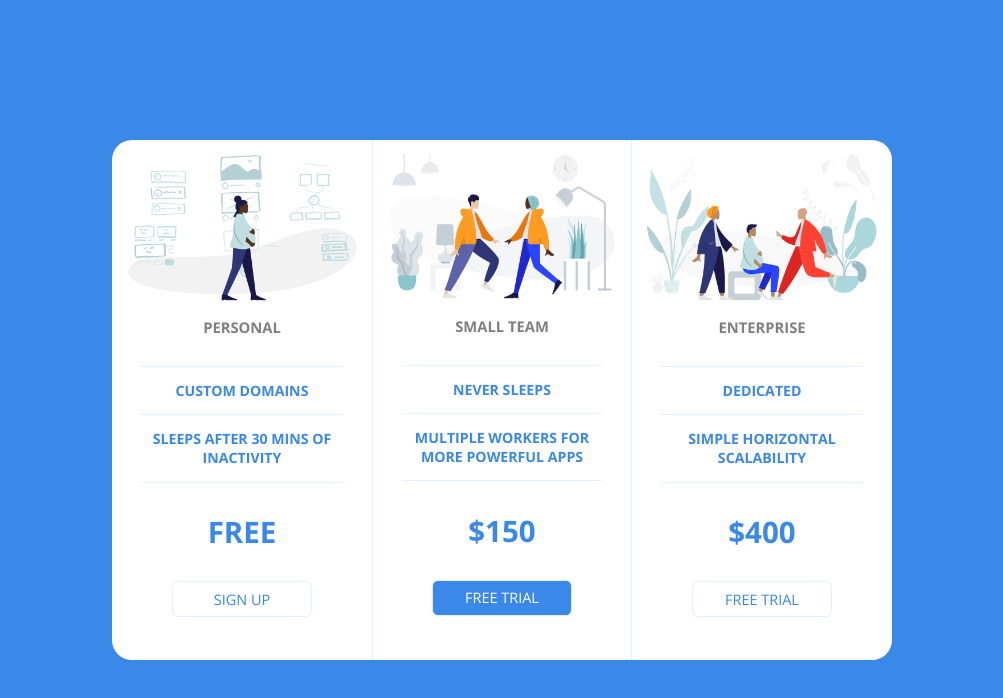
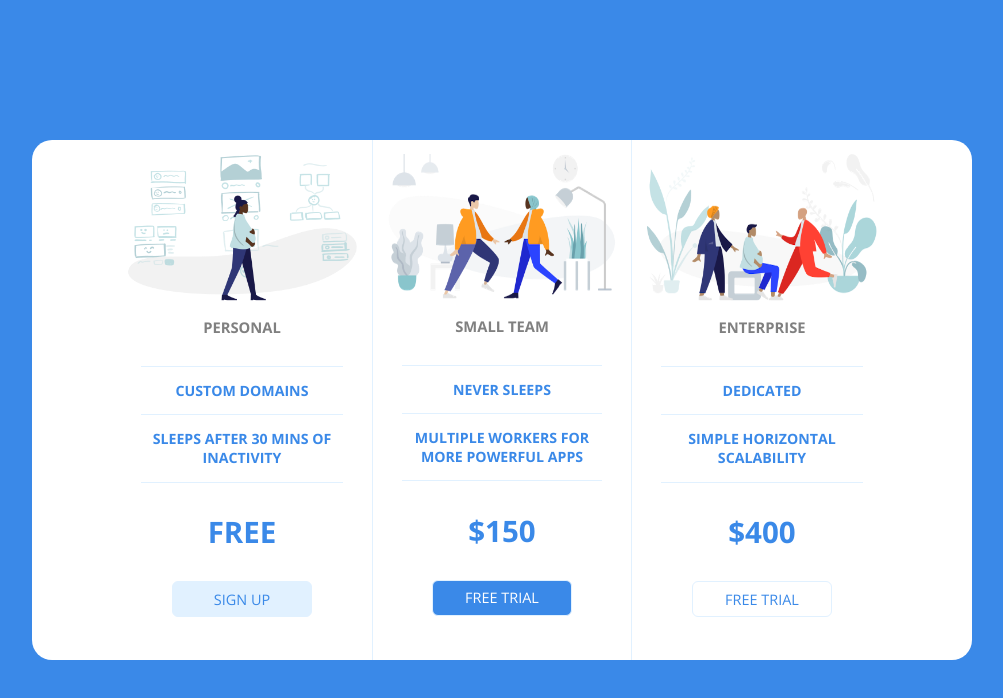
Before and after one commit to Sw0rd74nd/Web-Engineering-1, a plain HTML site: page Vorlesung 2 (17.05.23)/pricetable/index.html in a window 1280 px wide. In both pictures the pointer is over the link "SIGN UP". Shown: the whole page, without its empty margins (138-1141 px from the left). Drawn offline with nearby package versions, Linux system fonts and the light colour scheme.

Commit message:
padding desktop

```diff
--- a/Vorlesung 2 (17.05.23)/pricetable/app.css
+++ b/Vorlesung 2 (17.05.23)/pricetable/app.css
@@ -34,6 +34,8 @@ body {
     justify-content: center;
     border-radius: 20px;
     background-color: white;
+    padding-left: 80px;
+    padding-right: 80px;
 }
 
 .pricing-plan {
@@ -89,9 +91,17 @@ body {
     margin: 2em auto;
 }
 
+.pricing-button:hover {
+    background-color: var(--primary-light);
+}
+
 .pricing-button.is-featured {
     background-color: var(--primary);
     color: white;
+}
+
+.pricing-button.is-featured:hover {
+    background-color: #2e6dba;
 }
 
 @media only screen and (max-width: 700px) {
```
